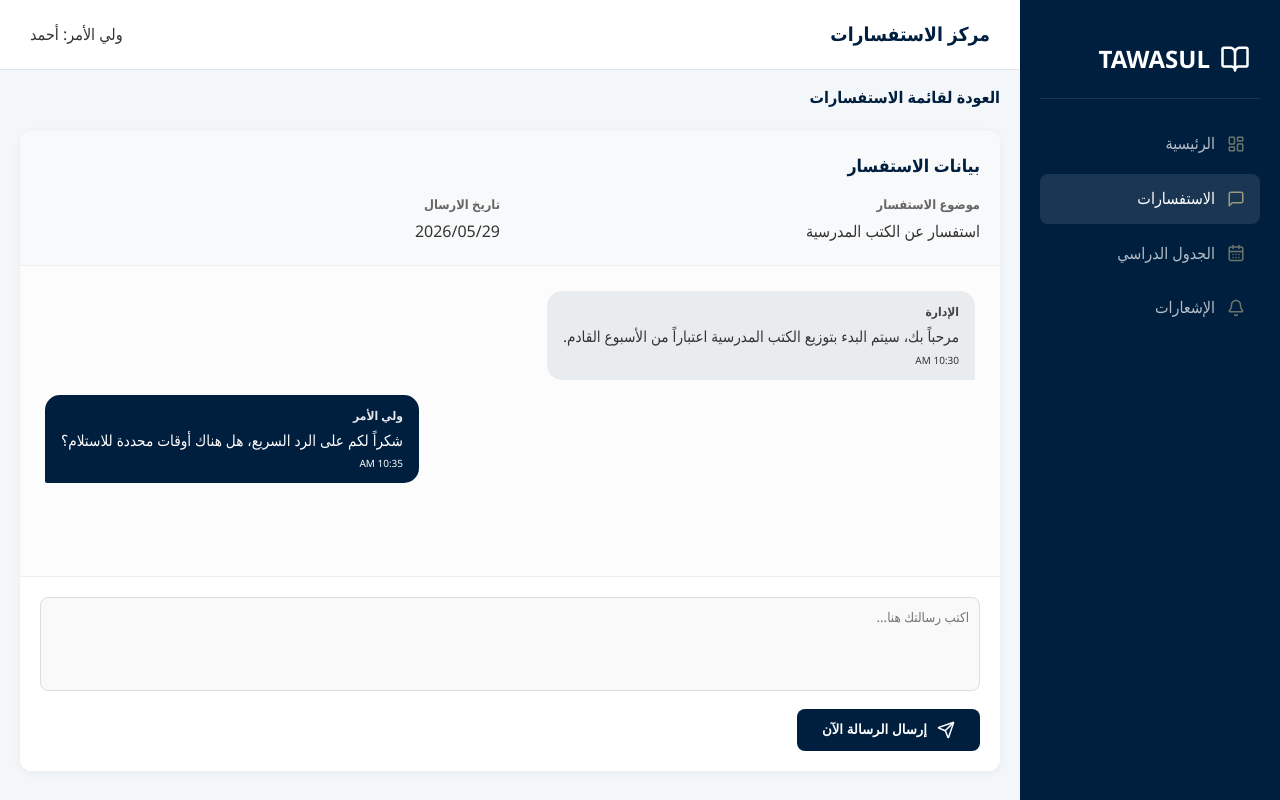
After one commit to taqwabani/TAWASUL-System, a PHP site: page /pages/parentChat.php in a window 1280 px wide. The commit adds this page. Run offline with PHP 8.4, Linux system fonts and the light colour scheme.

Commit message:
Design static UI for parent chat -taqwa

```diff
--- /dev/null
+++ b/CSS/parentChat.css
@@ -0,0 +1,101 @@
+.chat-container {
+    background: #fff;
+    border-radius: 12px;
+    box-shadow: 0 2px 10px rgba(0,0,0,0.05);
+    display: flex;
+    flex-direction: column;
+    height: 80vh;
+    margin: 20px;
+    overflow: hidden;
+}
+
+.inquiry-info-card {
+    background: #f8f9fa;
+    padding: 20px;
+    border-bottom: 1px solid #eee;
+}
+
+.inquiry-info-card h3 {
+    color: #001f3f;
+    margin-bottom: 15px;
+    font-size: 1.1rem;
+}
+
+.info-grid {
+    display: grid;
+    grid-template-columns: repeat(auto-fit, minmax(150px, 1fr));
+    gap: 20px;
+}
+
+.info-item strong {
+    display: block;
+    font-size: 0.8rem;
+    color: #666;
+    margin-bottom: 5px;
+}
+
+.messages-thread {
+    flex: 1;
+    padding: 25px;
+    overflow-y: auto;
+    background-color: #fcfcfc;
+    display: flex;
+    flex-direction: column;
+    gap: 15px;
+}
+
+.message-bubble {
+    max-width: 70%;
+    padding: 12px 16px;
+    border-radius: 15px;
+    position: relative;
+    font-size: 0.95rem;
+    line-height: 1.5;
+}
+
+.parent-msg {
+    align-self: flex-end;
+    background-color: #001f3f;
+    color: white;
+    border-bottom-left-radius: 2px;
+}
+
+.admin-msg {
+    align-self: flex-start;
+    background-color: #e9ecef;
+    color: #333;
+    border-bottom-right-radius: 2px;
+}
+
+.message-bubble small {
+    display: block;
+    font-weight: bold;
+    font-size: 0.75rem;
+    margin-bottom: 4px;
+    opacity: 0.9;
+}
+
+.reply-box {
+    padding: 20px;
+    border-top: 1px solid #eee;
+    background: #fff;
+}
+
+.send-btn {
+    background-color: #001f3f;
+    color: white;
+    border: none;
+    padding: 12px 25px;
+    border-radius: 8px;
+    cursor: pointer;
+    display: inline-flex;
+    align-items: center;
+    gap: 10px;
+    font-weight: bold;
+    float: right;
+}
+
+.send-btn img {
+    width: 18px;
+    filter: brightness(0) invert(1);
+}
--- a/HTML/chat.html
+++ b/HTML/chat.html
@@ -1,6 +1,6 @@
 <!DOCTYPE html>
 <html lang="ar" dir="rtl">
-
+<!-- ملف المحادثة لرد على الاستفسارات الخاصة بالادارة-->
 <head>
     <meta charset="UTF-8">
     <title>مركز الاستفسارات - رد</title>
--- /dev/null
+++ b/HTML/parentChat.html
@@ -0,0 +1,87 @@
+<!DOCTYPE html>
+<html lang="ar" dir="rtl">
+<head>
+    <meta charset="UTF-8">
+    <title>مركز الاستفسارات - المحادثة</title>
+    <link rel="stylesheet" href="../CSS/inquiries.css">
+    <link rel="stylesheet" href="../CSS/parentChat.css">
+</head>
+<body>
+    <div class="main-wrapper">
+        <aside class="sidebar">
+            <div class="sidebar-header">
+                <div class="logo">
+                    <img src="../images/BookOpen.svg" alt="Logo" class="logo-icon">
+                    <h2>TAWASUL</h2>
+                </div>
+            </div>
+            <nav class="sidebar-nav">
+                <a href="../pages/dashboard.php">
+                    <img src="../images/lucide-LayoutDashboard.svg" class="nav-icon"> الرئيسية
+                </a>
+                <a href="../pages/inquiries.php" class="active">
+                    <img src="../images/lucide-MessageSquare.svg" class="nav-icon"> الاستفسارات
+                </a>
+                <a href="calendar.html">
+                    <img src="../images/lucide-CalendarDays.svg" class="nav-icon"> الجدول الدراسي
+                </a>
+                <a href="notifications.html">
+                    <img src="../images/lucide-Bell.svg" class="nav-icon"> الإشعارات
+                </a>
+            </nav>
+        </aside>
+
+        <div class="main-content">
+            <header class="top-header">
+                <div class="page-title">مركز الاستفسارات</div>
+                <div class="user-info"><span>ولي الأمر: أحمد</span></div>
+            </header>
+
+            <a href="../pages/inquiries.php" class="back-link" style="display: inline-block; margin: 15px 20px 0; text-decoration: none; color: #001f3f; font-weight: bold;">
+                 العودة لقائمة الاستفسارات
+            </a>
+
+            <div class="chat-container">
+                <div class="inquiry-info-card">
+                    <h3>بيانات الاستفسار</h3>
+                    <div class="info-grid">
+                        <div class="info-item">
+                            <strong>موضوع الاستفسار</strong>
+                            <span>استفسار عن الكتب المدرسية</span>
+                        </div>
+                        <div class="info-item">
+                            <strong>تاريخ الارسال</strong>
+                            <span>2026/05/29</span>
+                        </div>
+                    </div>
+                </div>
+
+                <div class="messages-thread">
+                    <div class="message-bubble admin-msg">
+                        <small>الإدارة</small>
+                        <p>مرحباً بك، سيتم البدء بتوزيع الكتب المدرسية اعتباراً من الأسبوع القادم.</p>
+                        <span style="font-size: 10px; display: block; margin-top: 5px;">10:30 AM</span>
+                    </div>
+
+                    <div class="message-bubble parent-msg">
+                        <small>ولي الأمر</small>
+                        <p>شكراً لكم على الرد السريع، هل هناك أوقات محددة للاستلام؟</p>
+                        <span style="font-size: 10px; display: block; margin-top: 5px;">10:35 AM</span>
+                    </div>
+
+                </div>
+
+                <div class="reply-box">
+                    <form action="#" method="POST" onsubmit="return false;">
+                        <textarea name="messageText" rows="4" placeholder="اكتب رسالتك هنا..." style="width: 100%; border: 1px solid #ddd; border-radius: 8px; padding: 10px; resize: none; margin-bottom: 10px; font-family: inherit;"></textarea>
+                        <button type="submit" class="send-btn">
+                            <img src="../images/lucide-Send.svg">
+                            إرسال الرسالة الآن
+                        </button>
+                    </form>
+                </div>
+            </div>
+        </div>
+    </div>
+</body>
+</html>
--- a/pages/inquiries.php
+++ b/pages/inquiries.php
@@ -48,7 +48,7 @@ foreach ($inquiries as $row) {
     $statusClass = ($row['status'] == 'تم الرد') ? 'replied' : 'pending';
 
     $rows_html .= "<tr>
-        <td><a href='../pages/messages1.php?id={$row['inquiryID']}'>
+        <td><a href='../pages/parentChat.php?id={$row['inquiryID']}'>
                 <img src='../images/lucide-MessageSquare.svg' class='action-icon'>
             </a>
         <td>{$date}</td>
--- /dev/null
+++ b/pages/parentChat.php
@@ -0,0 +1,8 @@
+<?php
+
+
+include "../config/db_connect.php";
+include "../HTML/parentChat.html";
+
+
+?>
```
